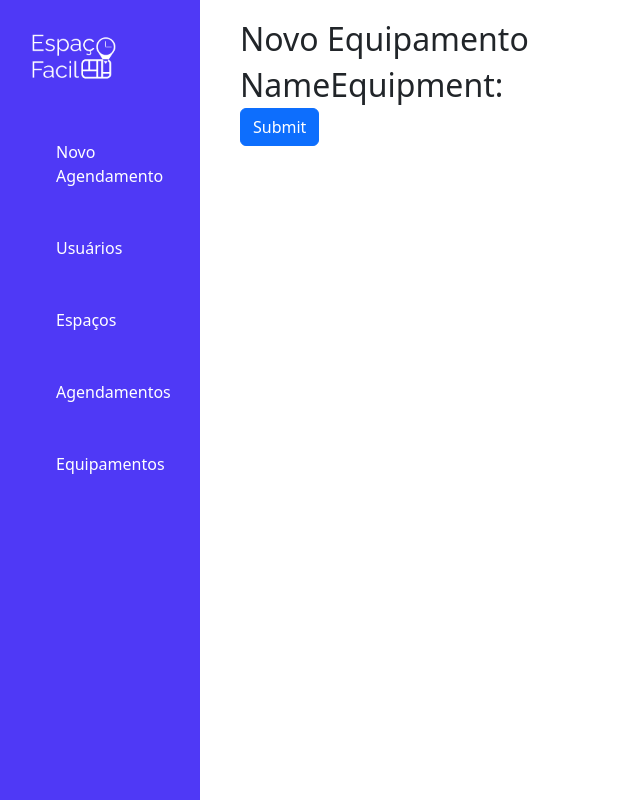
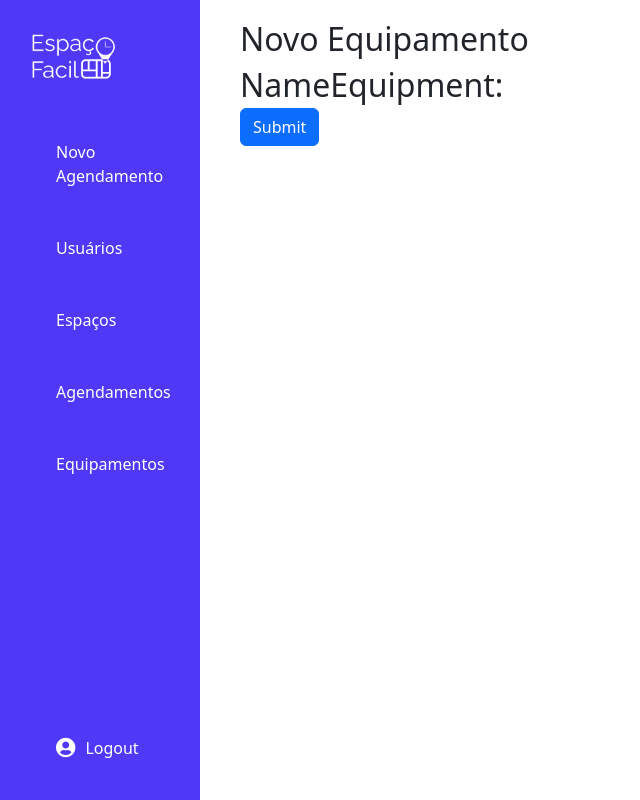
Before and after one commit to LoganGabi/EspacoFacil, a Django app: page /equipmentCreate in a window 1280 px wide. Shown: the whole page, without its empty margins (0-640 px from the left). Run offline with Django 5.2, Linux system fonts and the light colour scheme; some libraries are stand-ins or nearby versions.

Commit message:
Logout feito

```diff
--- a/espacofacil_api/app/static/css/menu.css
+++ b/espacofacil_api/app/static/css/menu.css
@@ -3,13 +3,16 @@
     padding: 0px;
     box-sizing: border-box;
 }
+
 .section-container{
-    position:fixed;
+    position: fixed;
     width: 200px;
     height: 100vh;
     background-color: #4F39F6;
+    display: flex;
+    flex-direction: column;
+}
 
-}
 .section-container img{
     width: 200px;
     height: 100px;
@@ -22,6 +25,7 @@
     height: 100%;
     list-style: none; /* Remove a bolinha */
     overflow-y: auto;
+    flex-grow: 1; /* Faz com que a lista ocupe o espaço restante */
 }
 
 .section-container ul li{
@@ -29,16 +33,30 @@
     transition: background-color 0.3s ease;
     color: white;
 }
+
 .section-container ul li:hover{
     background-color: #3A28C9;
     cursor: pointer;
 }
+
 a {
-    display: block;
+    display: flex;
+    align-items: center;  /* Alinha o texto e o ícone */
     width: 100%;
     padding: 0.5em;  /* Aumenta área clicável */
     text-decoration: none; /* Remove sublinhado */
     color: inherit; /* Mantém a cor do texto */
+}
+
+/* Estilo específico para o logout */
+.logout {
+    margin-top: auto; /* Empurra o logout para o final da seção */
+    padding: 1em;
+}
+
+.logout i {
+    font-size: 20px;  /* Tamanho do ícone */
+    margin-right: 10px;  /* Espaçamento entre o ícone e o texto */
 }
 
 .container-main{
--- a/espacofacil_api/app/templates/base.css
+++ b/espacofacil_api/app/templates/base.css
@@ -1,6 +1,6 @@
-* {
+{% comment %} * {
     margin: 0px;
     padding: 0px;
     border: 0px;
     box-sizing: border-box;
-  }
+  } {% endcomment %}
--- a/espacofacil_api/app/templates/base.html
+++ b/espacofacil_api/app/templates/base.html
@@ -5,13 +5,14 @@
         <meta charset="UTF-8">
         <meta name="viewport" content="width=device-width, initial-scale=1.0">
         {% block css %}
-        {% load bootstrap5 %}
+        {% load django_bootstrap5 %}
         {% bootstrap_javascript %}
         {% bootstrap_css %}
         <link rel="stylesheet" href="{% static 'css/menu.css' %}" >
         <link rel="stylesheet" href="base.css" >
         <link rel="icon" type="image/x-icon" href="{% static 'images/favicon.ico' %}">
-        {% endblock  %}
+        <link href="https://cdnjs.cloudflare.com/ajax/libs/font-awesome/5.15.4/css/all.min.css" rel="stylesheet">
+        {% endblock %}
     </head>
     <body>
       <div class="container-main">
@@ -38,18 +39,29 @@
               <a href={% url "room_list" %}>
                 Espaços
               </a>
-             </li>
+            </li>
             <li>
               <a href="">
                 Agendamentos
               </a>
-             </li>
+            </li>
             <li>
               <a href={% url "equipment_list" %}>
                 Equipamentos
               </a>
             </li>
+            <li class="logout">
+              <a href="{% url 'logout' %}">
+                <i class="fas fa-user-circle"></i>
+                <span>Logout</span>
+              </a>
+            </li>
           </ul>
+
+          {% comment %} <!-- Adicionando o link de logout aqui -->
+          <div class="logout">
+            <a href="{% url 'logout' %}">Logout</a>
+          </div> {% endcomment %}
 
         </section>
         <main class="content">
@@ -58,4 +70,4 @@
       </div>
 
     </body>
-  </html>
+</html>
--- a/espacofacil_api/espacofacil_api/settings.py
+++ b/espacofacil_api/espacofacil_api/settings.py
@@ -110,6 +110,7 @@ AUTH_PASSWORD_VALIDATORS = [
 ]
 
 AUTH_USER_MODEL = 'app.User'
+LOGOUT_REDIRECT_URL = 'login'
 
 
 
--- a/espacofacil_api/espacofacil_api/urls.py
+++ b/espacofacil_api/espacofacil_api/urls.py
@@ -1,6 +1,8 @@
 from django.contrib import admin
 from django.urls import path
 from app.views import occupancy_create, occupancy_view, login_view
+from django.contrib.auth import views as auth_views
+
 
 from app.views import (
     RoomListView, room_create, room_update,RoomDeleteView,RoomDetailView,
@@ -10,7 +12,7 @@ from app.views import (
 
 urlpatterns = [
     path("login/", login_view, name="login"),
-    # path("logout/", home, name="logout"),
+    path('logout/', auth_views.LogoutView.as_view(), name='logout'),
     path("home/", RoomSearchView.as_view(), name="home"),
     path('admin/', admin.site.urls),
     path("roomList", RoomListView.as_view(),name="room_list"),
```
